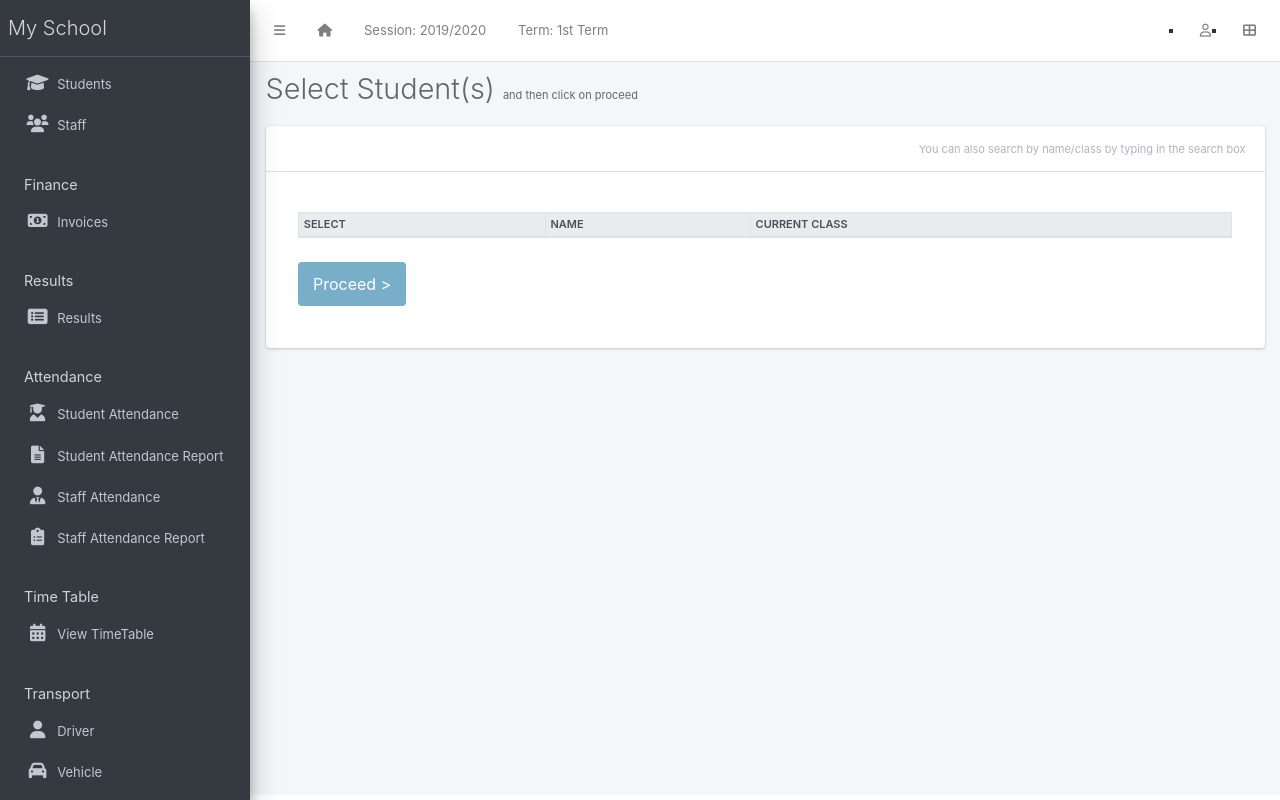
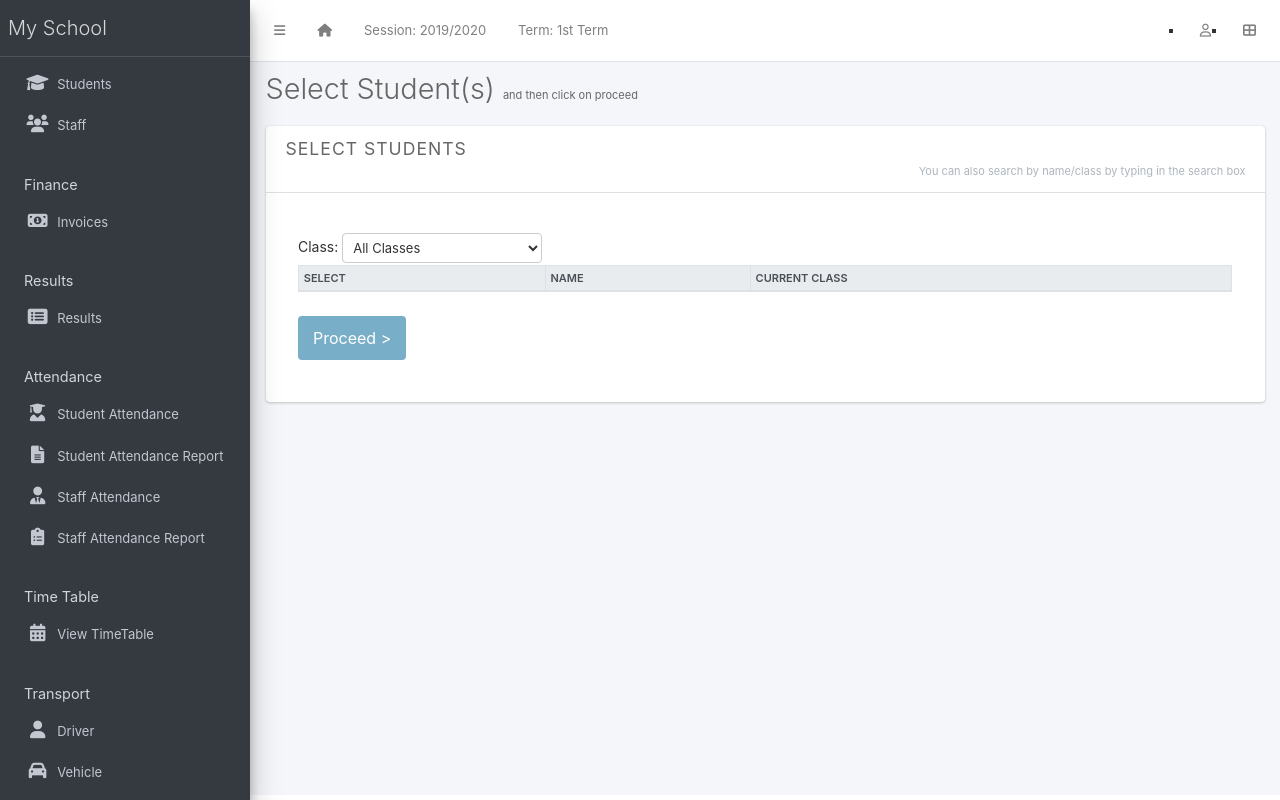
Before and after one commit to vams-mechatronica/vams-school-management-application, a Django app: page /result/create/ in a window 1280 px wide. Run offline with Django 4.2, Linux system fonts and the light colour scheme; a user stored in the database is signed in; data comes from the database, SQL or seed files in the repository; data that the repository does not hold is empty; some libraries are stand-ins or nearby versions.

Commit message:
UPDATE permission

```diff
--- a/apps/result/templates/result/create_result.html
+++ b/apps/result/templates/result/create_result.html
@@ -1,17 +1,16 @@
 {% extends 'base.html' %}
-
 
 {% block title %}
   Select Student(s) <span class="small">and then click on proceed</span>
 {% endblock title %}
 
-
 {% block content-header %}
   <div class="card-header">
-    {% comment %} <h3 class="card-title">
-      <input type="submit" class="btn btn-success" value="Proceed >">
-    </h3> {% endcomment %}
-
+    <div class="row">
+      <div class="col-md-6">
+        <h5 class="card-title">Select Students</h5>
+      </div>
+    </div>
     <div class="card-tools">
       <p class="small btn btn-tool">You can also search by name/class by typing in the search box</p>
     </div>
@@ -19,6 +18,15 @@
 {% endblock content-header %}
 
 {% block content %}
+{% comment %} <div class="col-md-6 my-2 text-end"> {% endcomment %}
+  <label for="select-student-filter" style="margin-left:0px;font-weight:400;">Class: </label>
+  <select id="classFilter" name="select-student-filter" class="form-select form-select-sm" style="width: 200px; display: inline-block;">
+    <option value="">All Classes</option>
+    {% for class in classes %}
+      <option value="{{ class.name }}">{{ class.name }}</option>
+    {% endfor %}
+  </select>
+{% comment %} </div> {% endcomment %}
 <form method="POST">
 {% csrf_token %}
   <table id="studenttable" class="table table-sm table-bordered" data-page-length='10'>
@@ -31,10 +39,10 @@
     </thead>
     <tbody>
       {% for student in students %}
-        <tr>
+        <tr data-class="{{ student.current_class }}">
           <td><input type="checkbox" name="students" value="{{ student.id }}"></td>
-          <td>{{student}} </td>
-          <td>{{student.current_class}}</td>
+          <td>{{ student }}</td>
+          <td>{{ student.current_class }}</td>
         </tr>
       {% endfor %}
     </tbody>
@@ -44,23 +52,41 @@
 </form>
 {% endblock content %}
 
-
 {% block morejs %}
 <script>
-  $('#studenttable').DataTable({
-    "ordering": false
-  });
-  // Simple JavaScript to select/deselect all
-  document.addEventListener('DOMContentLoaded', function() {
+  $(document).ready(function() {
+    // Initialize DataTable
+    let table = $('#studenttable').DataTable({
+      "ordering": true
+    });
+
+    // Class Filter Dropdown
+    // Class Filter Dropdown
+$('#classFilter').on('change', function() {
+  let selectedClass = $(this).val(); // Get selected class
+
+  if (selectedClass) {
+      // Use DataTables search API on the "Current Class" column
+      table.column(2).search('^' + selectedClass + '$', true, false).draw();
+  } else {
+      // Clear the filter if no class is selected
+      table.column(2).search('').draw();
+  }
+});
+
+
+
+    // Select All Checkbox
+    document.addEventListener('DOMContentLoaded', function() {
       const selectAll = document.createElement('input');
       selectAll.type = 'checkbox';
       selectAll.onchange = function() {
-          document.querySelectorAll('input[name="students"]').forEach(box => {
-              box.checked = this.checked;
-          });
+        document.querySelectorAll('input[name="students"]').forEach(box => {
+          box.checked = this.checked;
+        });
       };
       document.querySelector('th:first-child').prepend(selectAll);
+    });
   });
 </script>
-
 {% endblock morejs %}
--- a/apps/result/views.py
+++ b/apps/result/views.py
@@ -34,10 +34,12 @@ class CreateResultView(LoginRequiredMixin, PermissionRequiredMessageMixin, View)
 
         studentlist = ",".join(selected_ids)
         form = self.form_class()
+        classes = StudentClass.objects.all()
         return render(request, self.second_template_name, {
             'students': studentlist,
             'count': len(selected_ids),
-            'form':form
+            'form':form,
+            'classes':classes
         })
 
     def final_submission(self, request, form):
@@ -86,7 +88,8 @@ class CreateResultView(LoginRequiredMixin, PermissionRequiredMessageMixin, View)
 
     def get(self, request):
         students = Student.objects.all()
-        return render(request, self.template_name, {'students': students})
+        classes = StudentClass.objects.all()
+        return render(request, self.template_name, {'students': students,'classes':classes})
 from django.forms import modelformset_factory
 
 class EditResultsView(LoginRequiredMixin, PermissionRequiredMessageMixin, FormView):
@@ -202,25 +205,3 @@ class ResultListView(LoginRequiredMixin, PermissionRequiredMessageMixin, View):
             "paginated_results": paginated_results,
         }
         return render(request, "result/all_results.html", context)
-
-
-class SimpleStudentSelectionView(View):
-    template_name = "result/simple_student_selection.html"
-    second_page_template = "result/selected_student_display.html"
-
-    def get(self, request):
-        students = Student.objects.all()
-        return render(request, self.template_name, {'students': students})
-
-    def post(self, request):
-        selected_ids = request.POST.getlist('students')  # Get list of selected student IDs
-
-        if not selected_ids:
-            messages.warning(request, "Please select at least one student.")
-            return redirect('student-selection')  # Redirect back if no selection
-
-        students = Student.objects.filter(id__in=selected_ids)
-        return render(request, self.second_page_template, {
-            'selected_students': students,
-            'count': students.count()
-        })
--- a/apps/transport/templates/transport/driver_list.html
+++ b/apps/transport/templates/transport/driver_list.html
@@ -4,7 +4,7 @@
 {% block title %}Drivers{% endblock title %}
 
 {% block breadcrumb %}
-{% if request.user.is_superuser %}
+{% if request.user.is_staff %}
 <a class="btn btn-primary" href="{% url 'driver-create' %}"><i
     class="fas fa-plus"></i> Add Driver</a>
 {% comment %} <a class="btn btn-primary" href="{% url 'bulk-invoice' %}"><i
--- a/apps/transport/templates/transport/route_list.html
+++ b/apps/transport/templates/transport/route_list.html
@@ -4,7 +4,7 @@
 {% block title %}Route{% endblock title %}
 
 {% block breadcrumb %}
-{% if request.user.is_superuser %}
+{% if request.user.is_staff %}
 <a class="btn btn-primary" href="{% url 'route-create' %}"><i
     class="fas fa-plus"></i> New Route</a>
 {% comment %} <a class="btn btn-primary" href="{% url 'bulk-route' %}"><i
--- a/apps/transport/templates/transport/trip_list.html
+++ b/apps/transport/templates/transport/trip_list.html
@@ -4,7 +4,7 @@
 {% block title %}Trips{% endblock title %}
 
 {% block breadcrumb %}
-{% if request.user.is_superuser %}
+{% if request.user.is_staff %}
 <a class="btn btn-primary" href="{% url 'trip-create' %}"><i
     class="fas fa-plus"></i> New Trips</a>
 {% comment %} <a class="btn btn-primary" href="{% url 'bulk-trip' %}"><i
--- a/apps/transport/templates/transport/vehicle_list.html
+++ b/apps/transport/templates/transport/vehicle_list.html
@@ -4,7 +4,7 @@
 {% block title %}Vehicle{% endblock title %}
 
 {% block breadcrumb %}
-{% if request.user.is_superuser %}
+{% if request.user.is_staff %}
 <a class="btn btn-primary" href="{% url 'vehicle-create' %}"><i
     class="fas fa-plus"></i> New Vehicle</a>
 {% comment %} <a class="btn btn-primary" href="{% url 'bulk-invoice' %}"><i
```
